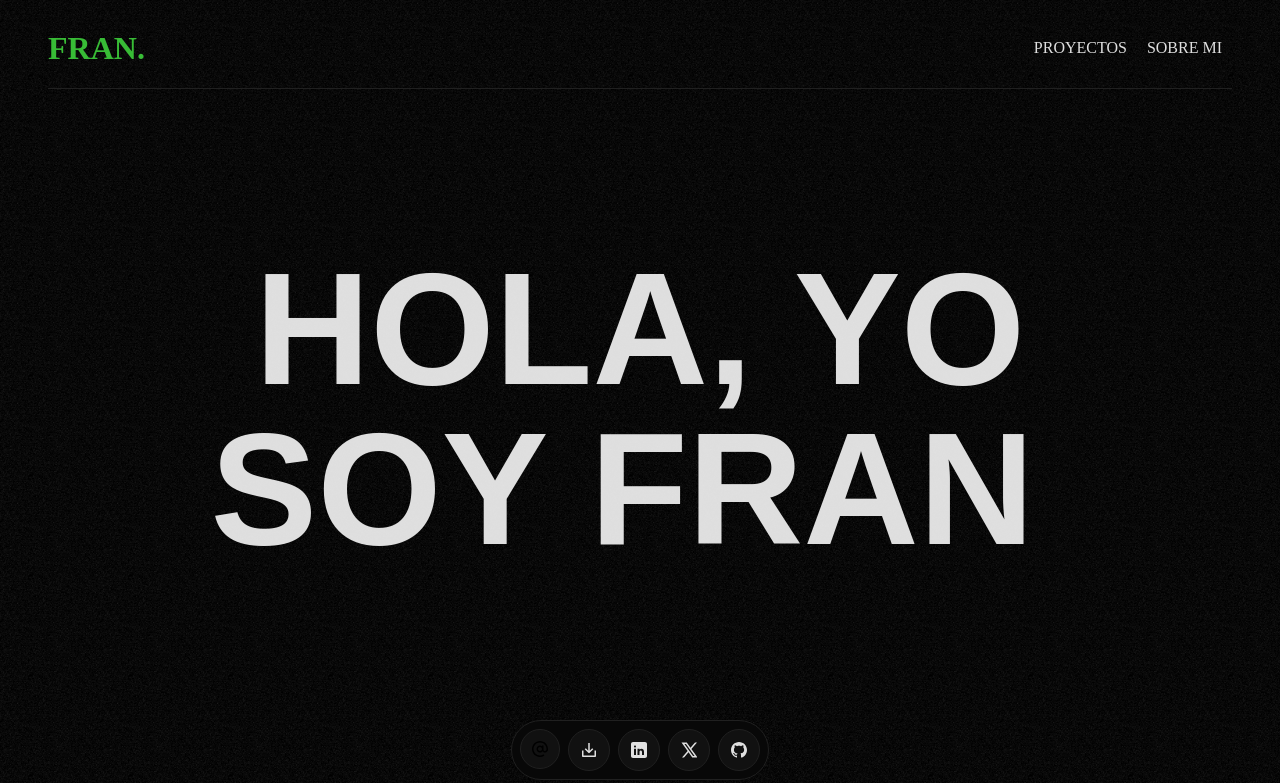
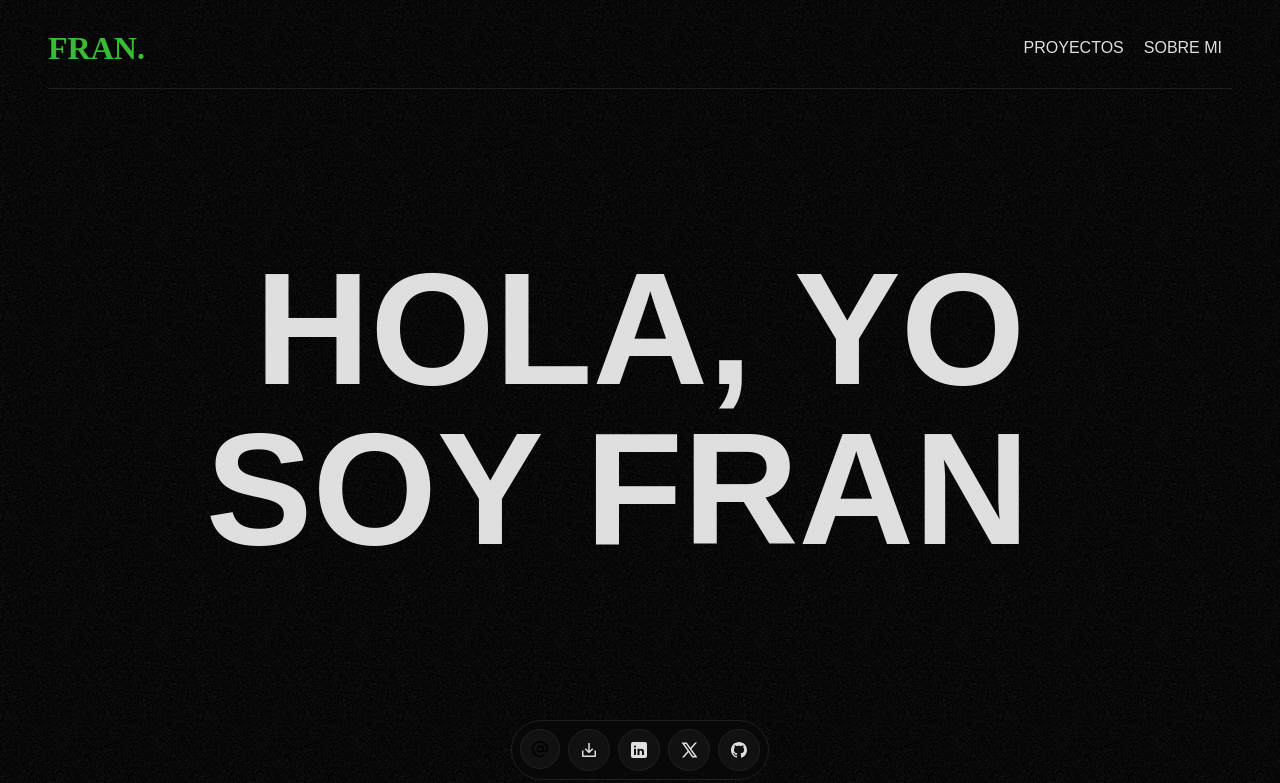
Before and after one commit to FranciscoJBrito/portfolio, a React (Vite) app: page / in a window 1280 px wide. Shown: the top 783 px of the page. Built offline with nearby package versions, Linux system fonts and the light colour scheme; a web font is replaced by a local one.

Commit message:
adding styles for the cursor

```diff
--- a/src/index.css
+++ b/src/index.css
@@ -12,6 +12,7 @@
   -moz-osx-font-smoothing: grayscale;
   --verde-principal: #38BC36;
   --gris-bordes: #202020;
+  --blanco-opaco: rgba(255, 255, 255, 0.87);
 }
 
 html {
@@ -20,14 +21,19 @@ html {
   background-image: url(/noise-light.png);
   background-repeat: repeat;
   background-size: 100px 100px;
+  cursor: url(/cursor.png), auto;
 }
 
 * {
-  font-family: "Montserrat";
+  font-family: "acumin-pro", sans-serif;
 
   ::selection {
     background-color: var(--verde-principal);
   }
+}
+
+body:hover #trailer {
+  opacity: 1;
 }
 
 h1,  h2, h3, h4, h5, h6 {
@@ -38,5 +44,5 @@ h1,  h2, h3, h4, h5, h6 {
 a {
   text-decoration: none;
   color: inherit;
-  cursor: pointer;
+  cursor: url(/pointer.png), pointer;
 }
```
